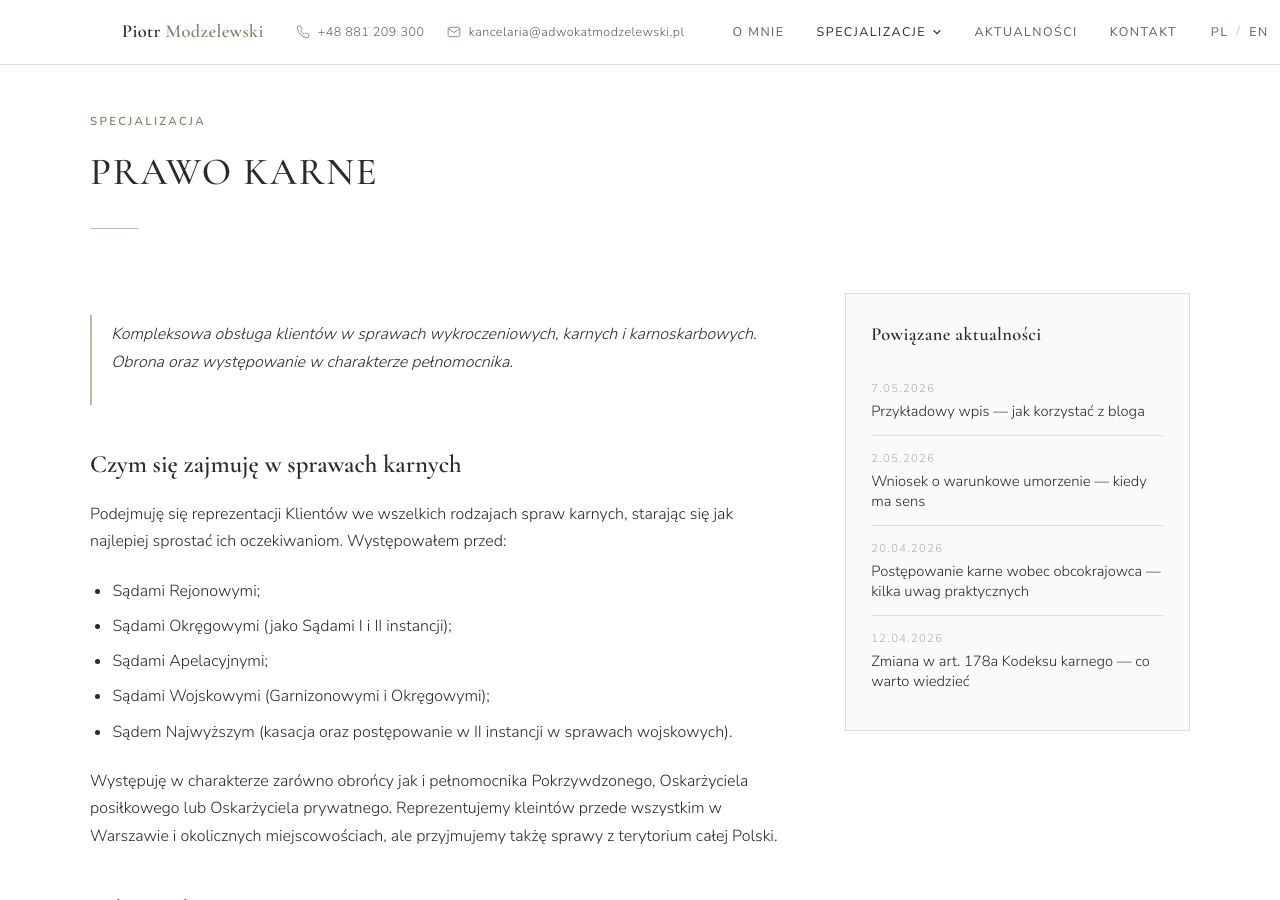
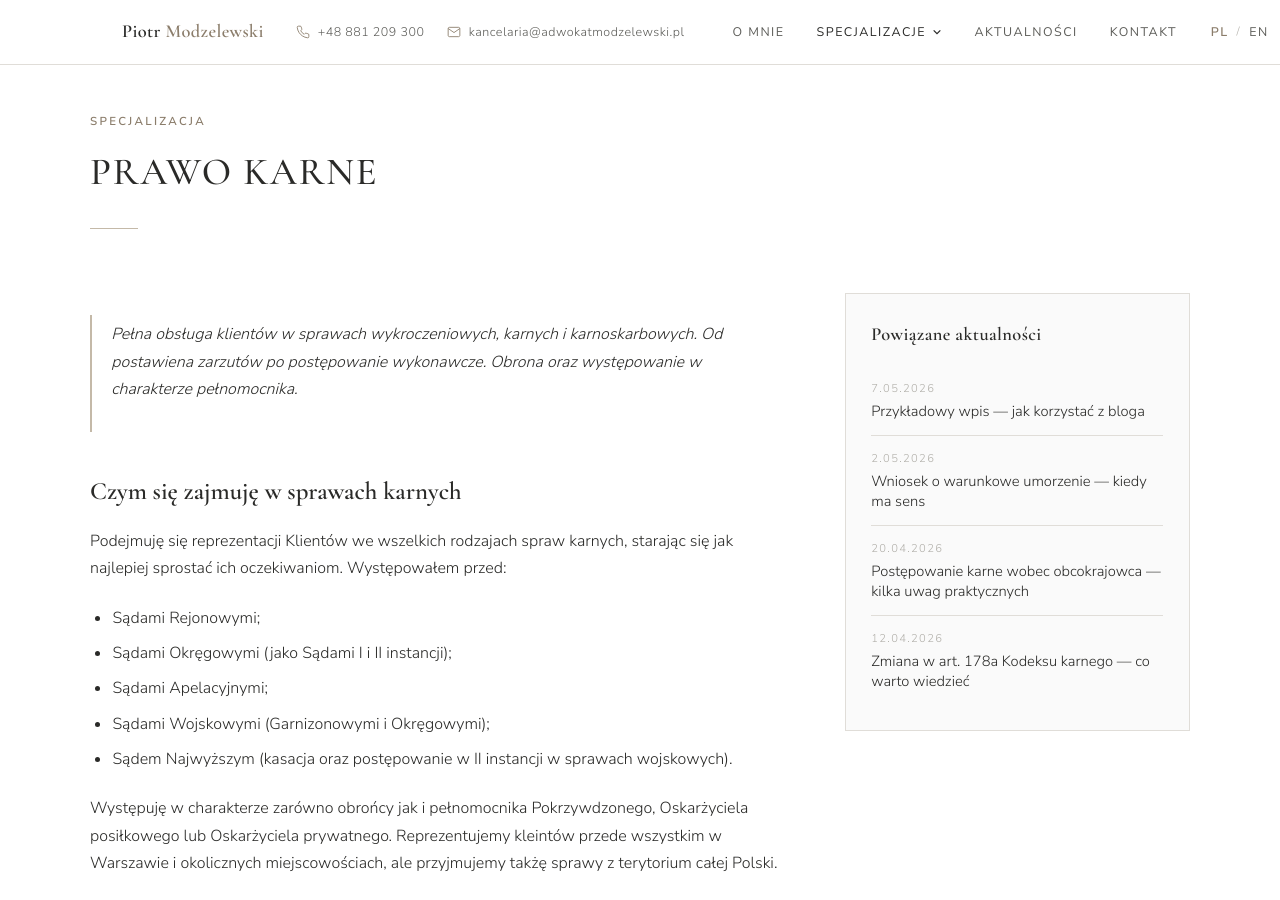
Before and after one commit to pmmodzelewski/adwokatmodzelewski.pl, a Jekyll site: the page built from _specjalizacje/prawo-karne.md, in a window 1280 px wide and 900 px high. Built offline with Jekyll 4.4.1, drawn with Linux system fonts in a browser that asks for light colours; Markdown is read by kramdown in place of the engine named in the settings.

Commit message:
Update prawo-karne.md

```diff
--- a/_specjalizacje/prawo-karne.md
+++ b/_specjalizacje/prawo-karne.md
@@ -10,7 +10,8 @@ sitemap: false
 robots: noindex
 ---
 
-> Kompleksowa obsługa klientów w sprawach wykroczeniowych, karnych i karnoskarbowych.
+> Pełna obsługa klientów w sprawach wykroczeniowych, karnych i karnoskarbowych.
+> Od postawiena zarzutów po postępowanie wykonawcze.
 > Obrona oraz występowanie w charakterze pełnomocnika.
 
 ## Czym się zajmuję w sprawach karnych
```
